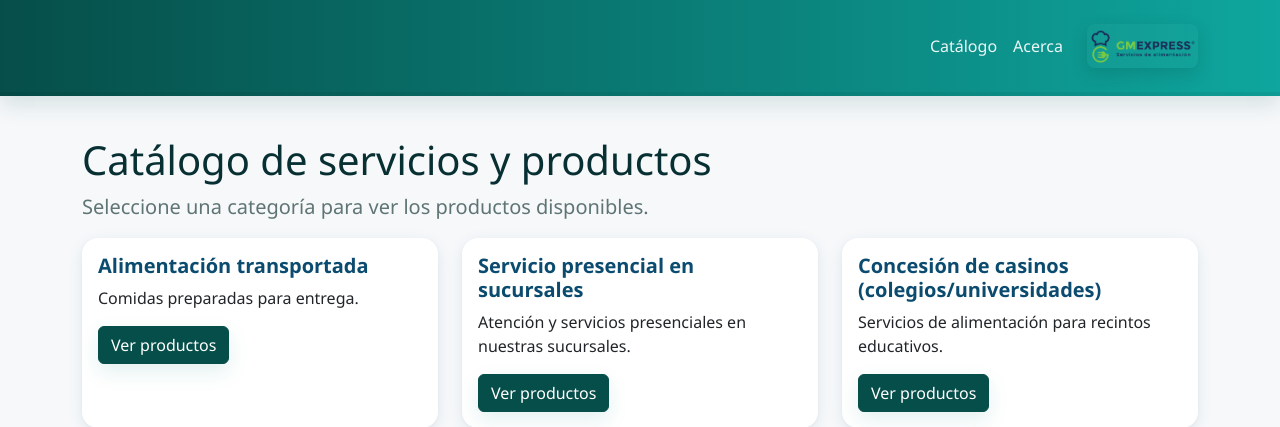
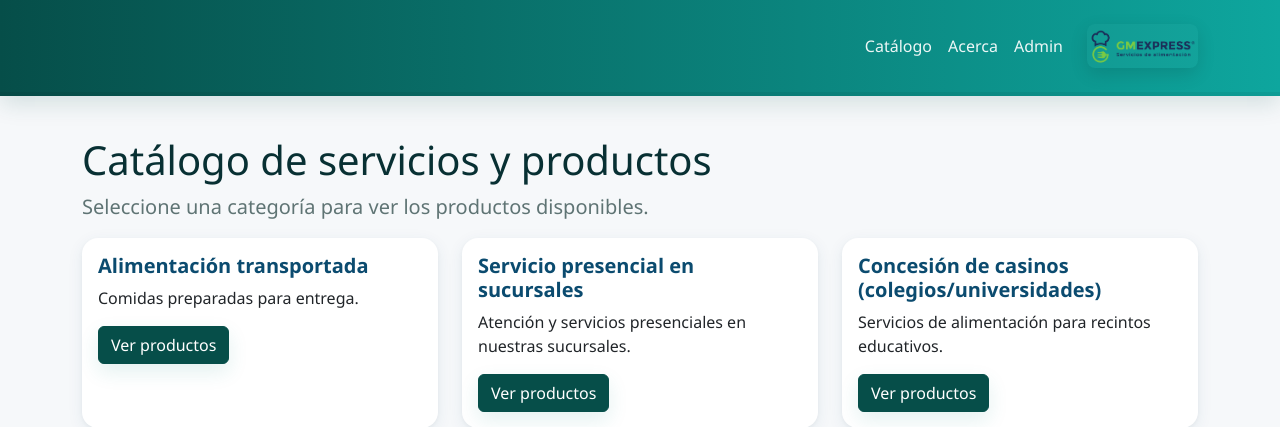
Before and after one commit to estxbvnnn/GMExpressweb, a Django app: page / in a window 1280 px wide. Shown: the top 427 px of the page. Run offline with Django 4.2, Linux system fonts and the light colour scheme.

Commit message:
GMExpress - Web

```diff
--- a/settings.py
+++ b/settings.py
@@ -108,3 +108,5 @@
 # https://docs.djangoproject.com/en/4.0/ref/settings/#default-auto-field
 
 DEFAULT_AUTO_FIELD = 'django.db.models.BigAutoField'
+
+# No se requieren cambios para este error.
--- a/templates/base.html
+++ b/templates/base.html
@@ -36,6 +36,7 @@
           <ul class="navbar-nav ms-auto align-items-center">
             <li class="nav-item"><a class="nav-link" href="{% url 'catalogo:index' %}">Catálogo</a></li>
             <li class="nav-item"><a class="nav-link" href="{% url 'catalogo:about' %}">Acerca</a></li>
+            <li class="nav-item"><a class="nav-link" href="{% url 'admin:index' %}">Admin</a></li>
           </ul>
 
           <!-- logo a la derecha (solo imagen, sin texto). visible en pantallas grandes -->
```
Also changed, not shown: productos/migrations/0001_initial.py, servicios/migrations/0001_initial.py.
